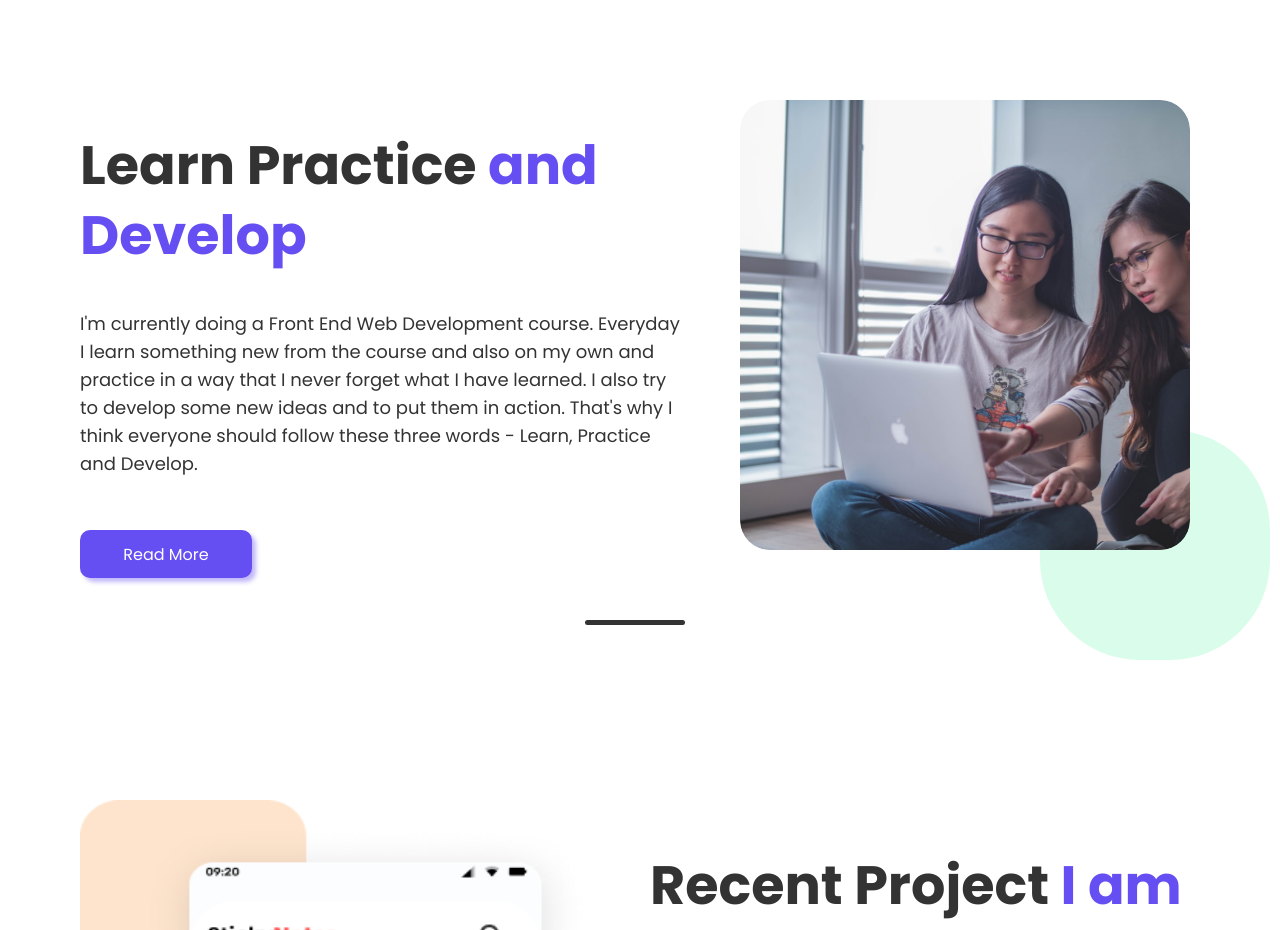
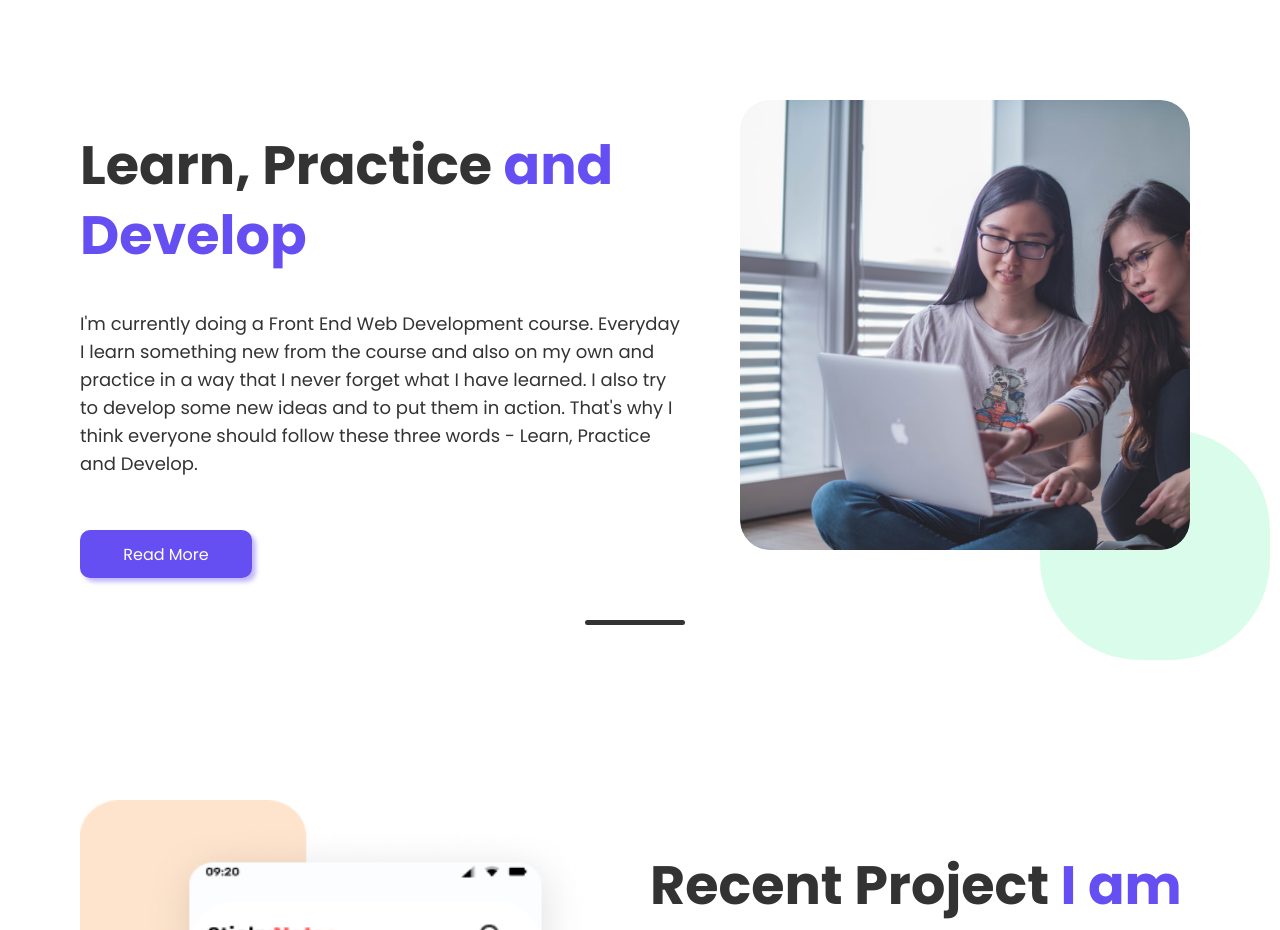
Before and after one commit to AskatAsh/Hero-Portfolio, a plain HTML site: page index.html in a window 1280 px wide. Shown: the part 2100-3030 px from the top of the page. Drawn offline with Linux system fonts and the light colour scheme.

Commit message:
a comma added in title 4

```diff
--- a/index.html
+++ b/index.html
@@ -118,7 +118,7 @@
 
       <div class="title-4 header-2 position">
         <a id="anchor3"></a>
-        <h2>Learn Practice <span class="coloredText">
+        <h2>Learn, Practice <span class="coloredText">
             and Develop</span></h2>
       </div>
       <p class="description para-6 position">I'm currently doing a Front End Web Development course. Everyday I learn
```
